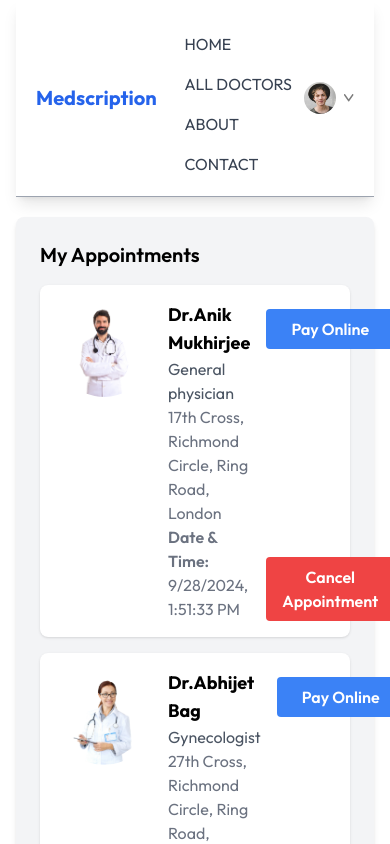
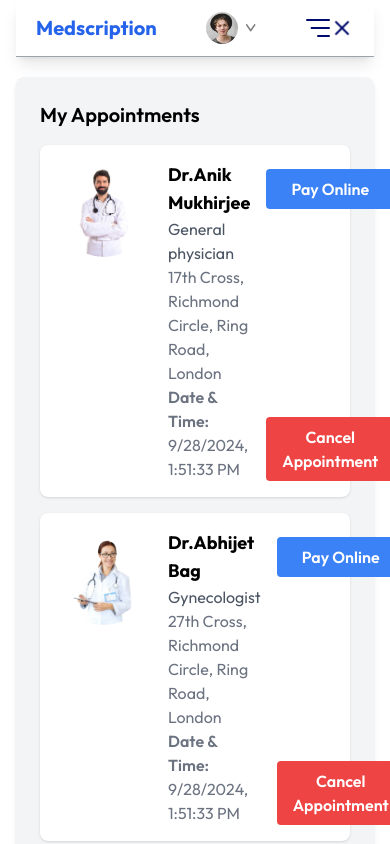
Before and after one commit to Papun1111/VitalsOn, a React (Vite) app in the folder frontend/: page /my-appointments in a window 390 px wide. Shown: the top 844 px of the page. Built offline with nearby package versions, Linux system fonts and the light colour scheme.

Commit message:
edited Nav

```diff
--- a/frontend/src/Components/NavBar/NavBar.jsx
+++ b/frontend/src/Components/NavBar/NavBar.jsx
@@ -10,47 +10,32 @@ const NavBar = () => {
 
   return (
     <div className="flex items-center justify-between px-5 py-3 mb-5 border-b border-gray-400 shadow-lg bg-white">
-      <h1 onClick={()=>navigate("/")} style={{cursor:"pointer"}} className="text-xl md:text-2xl font-bold text-blue-600">
+      <h1 onClick={() => navigate("/")} className="cursor-pointer text-xl md:text-2xl font-bold text-blue-600">
         Medscription
       </h1>
-      <ul className="flex flex-col md:flex-row md:space-x-4 mt-3 md:mt-0 ml-auto">
-        <NavLink
 
-          to="/"
-
-          className="px-3 py-2 text-gray-700 hover:text-blue-500 hover:bg-gray-100 rounded-lg transition duration-300 ease-in-out"
-        >
-          <li>HOME</li>
+      <ul className={`md:flex ${showMenu ? "flex" : "hidden"} flex-col md:flex-row md:space-x-4 mt-3 md:mt-0 ml-auto`}>
+        <NavLink to="/" className="px-3 py-2 text-gray-700 hover:text-blue-500 hover:bg-gray-100 rounded-lg transition duration-300 ease-in-out">
+          HOME
         </NavLink>
-        <NavLink
-          to="/doctors"
-
-          className="px-3 py-2 text-gray-700 hover:text-blue-500 hover:bg-gray-100 rounded-lg transition duration-300 ease-in-out"
-        >
-          <li>ALL DOCTORS</li>
+        <NavLink to="/doctors" className="px-3 py-2 text-gray-700 hover:text-blue-500 hover:bg-gray-100 rounded-lg transition duration-300 ease-in-out">
+          ALL DOCTORS
         </NavLink>
-        <NavLink
-          to="/about"
-
-          className="px-3 py-2 text-gray-700 hover:text-blue-500 hover:bg-gray-100 rounded-lg transition duration-300 ease-in-out"
-        >
-          <li>ABOUT</li>
+        <NavLink to="/about" className="px-3 py-2 text-gray-700 hover:text-blue-500 hover:bg-gray-100 rounded-lg transition duration-300 ease-in-out">
+          ABOUT
         </NavLink>
-        <NavLink
-          to="/contact"
-
-          className="px-3 py-2 text-gray-700 hover:text-blue-500 hover:bg-gray-100 rounded-lg transition duration-300 ease-in-out"
-        >
-          <li>CONTACT</li>
+        <NavLink to="/contact" className="px-3 py-2 text-gray-700 hover:text-blue-500 hover:bg-gray-100 rounded-lg transition duration-300 ease-in-out">
+          CONTACT
         </NavLink>
       </ul>
-      <div>
+
+      <div className="relative">
         {token ? (
-          <div className="flex items-center gap-2 cursor-pointer group relative">
-            <img className="w-8 rounded-full" src={assets.profile_pic} alt="" />
-            <img className="w-2.5 " src={assets.dropdown_icon} alt="" />
+          <div className="flex items-center gap-2 cursor-pointer group">
+            <img className="w-8 rounded-full" src={assets.profile_pic} alt="Profile" />
+            <img className="w-2.5" src={assets.dropdown_icon} alt="Dropdown" />
             <div className="absolute top-0 right-0 pt-14 text-base font-medium text-gray-600 z-20 hidden group-hover:block">
-              <div className="min-w-28 bg-stone-100 rounded flex flex-col gap-4 p-4">
+              <div className="bg-stone-100 rounded shadow-lg p-4">
                 <p onClick={() => navigate("/my-profile")} className="hover:text-black cursor-pointer">My Profile</p>
                 <p onClick={() => navigate("/my-appointments")} className="hover:text-black cursor-pointer">My Appointments</p>
                 <p onClick={() => { setToken(false); }} className="hover:text-black cursor-pointer">Logout</p>
@@ -66,6 +51,11 @@ const NavBar = () => {
           </button>
         )}
       </div>
+
+      <div className="md:hidden flex items-center">
+        <img onClick={() => setShowMenu(true)} className="w-6" src={assets.menu_icon} alt="Menu" />
+        <img onClick={() => setShowMenu(false)} className="w-6" src={assets.cross_icon} alt="Close" />
+      </div>
     </div>
   );
 };
--- a/frontend/src/Pages/Doctor.jsx
+++ b/frontend/src/Pages/Doctor.jsx
@@ -25,6 +25,7 @@ const Doctor = () => {
     <div className="container mx-auto px-4 py-8">
       <h1 className="text-2xl font-bold text-center mb-10">Browse through the doctor specialists</h1>
       <div className="flex flex-wrap justify-center gap-4 mb-8">
+        <button>Filters</button>
         <p style={speciality==="General physician"?{backgroundColor:"black"}:{}}  onClick={()=>speciality==="General physician"?navigate("/doctors"):navigate("/doctors/General physician")} className="bg-blue-100 text-blue-800 px-4 py-2 rounded shadow cursor-pointer hover:bg-blue-200 transition-colors">General Physician</p>
         <p style={speciality==="Gynecologist"?{backgroundColor:"black"}:{}} onClick={()=>speciality==="Gynecologist"?navigate("/doctors"):navigate("/doctors/Gynecologist")} className="bg-pink-100 text-pink-800 px-4 py-2 rounded shadow cursor-pointer hover:bg-pink-200 transition-colors">Gynecologist</p>
         <p style={speciality==="Dermatologist"?{backgroundColor:"black"}:{}}  onClick={()=>speciality==="Dermatologist"?navigate("/doctors"):navigate("/doctors/Dermatologist")} className="bg-green-100 text-green-800 px-4 py-2 rounded shadow cursor-pointer hover:bg-green-200 transition-colors">Dermatologist</p>
--- a/frontend/src/Pages/MyAppointments.jsx
+++ b/frontend/src/Pages/MyAppointments.jsx
@@ -8,7 +8,7 @@ const MyAppointments = () => {
     <div className="p-6 bg-gray-100 rounded-lg shadow-md">
       <h2 className="text-xl font-semibold mb-4">My Appointments</h2>
       <div className="space-y-4">
-        {doctors.slice(0, 2).map((item, index) => (
+        {doctors.slice(0, 4).map((item, index) => (
           <div key={index} className="flex p-4 bg-white rounded-lg shadow hover:shadow-lg transition-shadow duration-300 ease-in-out">
             <div className="flex-shrink-0">
               <img className="h-24 w-24 rounded-full object-cover" src={item.image} alt={item.name} />
```
